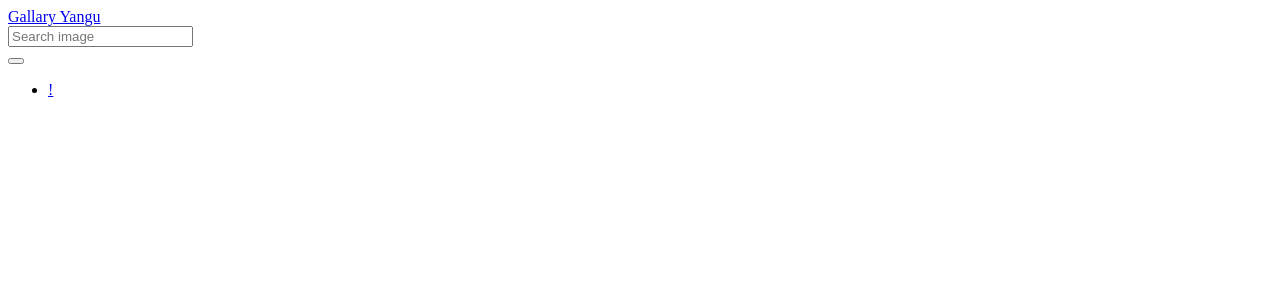
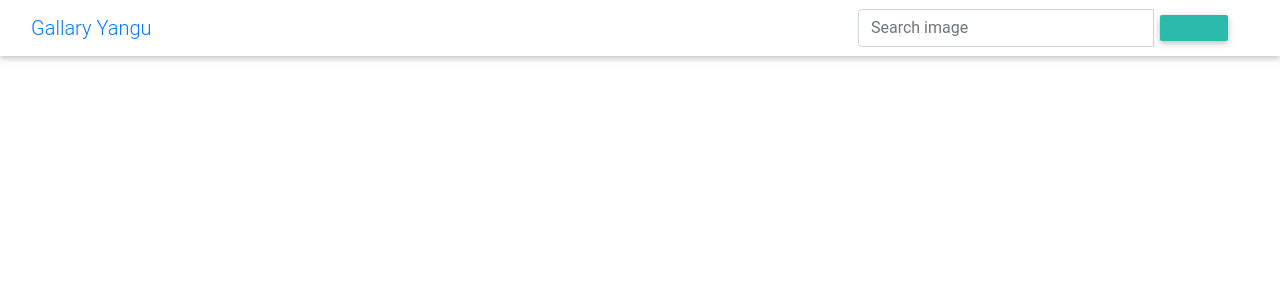
Before and after one commit to Ritamwaura/Gallery, a Django app: template photos/templates/all-photos/base.html in a window 1280 px wide. Shown: the top 300 px of the page. Run offline with Django 3.2, Linux system fonts and the light colour scheme; the template is opened without the code that fills it, so the values that code supplies are empty; some libraries are stand-ins or nearby versions.

Commit message:
Add  boostrap links to base

```diff
--- a/photos/templates/all-photos/base.html
+++ b/photos/templates/all-photos/base.html
@@ -3,16 +3,31 @@
 <html>
 
 <head>
-    <meta charset="utf-8"> {% if title %}
-    <title>gallary app - {{title}}</title>
-    {% else %}
+    <meta charset="utf-8">
     <title> gallary app </title>
-    {% endif %}
+    <!-- Font Awesome -->
+    <link rel="stylesheet" href="https://maxcdn.bootstrapcdn.com/font-awesome/4.7.0/css/font-awesome.min.css">
+    <!-- Bootstrap -->
+    <link href="https://cdnjs.cloudflare.com/ajax/libs/twitter-bootstrap/4.1.3/css/bootstrap.min.css" rel="stylesheet">
+    <!-- Material Design for Bootstrap -->
+    <link href="https://cdnjs.cloudflare.com/ajax/libs/mdbootstrap/4.5.16/css/mdb.min.css" rel="stylesheet">
+
 
 </head>
 
 <body>
     {% include "navbar.html" %}
+    <!-- jQuery -->
+    <script src="https://cdnjs.cloudflare.com/ajax/libs/jquery/3.3.1/jquery.min.js"></script>
+
+    <!-- Popper.js -->
+    <script src="https://cdnjs.cloudflare.com/ajax/libs/popper.js/1.14.6/umd/popper.min.js"></script>
+
+    <!-- Bootstrap -->
+    <script src="https://cdnjs.cloudflare.com/ajax/libs/twitter-bootstrap/4.1.3/js/bootstrap.min.js"></script>
+
+    <!-- Material Design for Bootstrap -->
+    <script src="https://cdnjs.cloudflare.com/ajax/libs/mdbootstrap/4.5.16/js/mdb.min.js"></script>
 </body>
 
 </html>
--- a/photos/templates/navbar.html
+++ b/photos/templates/navbar.html
@@ -1,4 +1,4 @@
-<nav class="navbar navbar-inverse" style="border-radius: 0;">
+<nav class="navbar navbar-inverse">
     <div class="container-fluid">
         <div class="navbar-header">
             <a class="navbar-brand" href="{% url 'image' %}"> Gallary Yangu</a>
```
